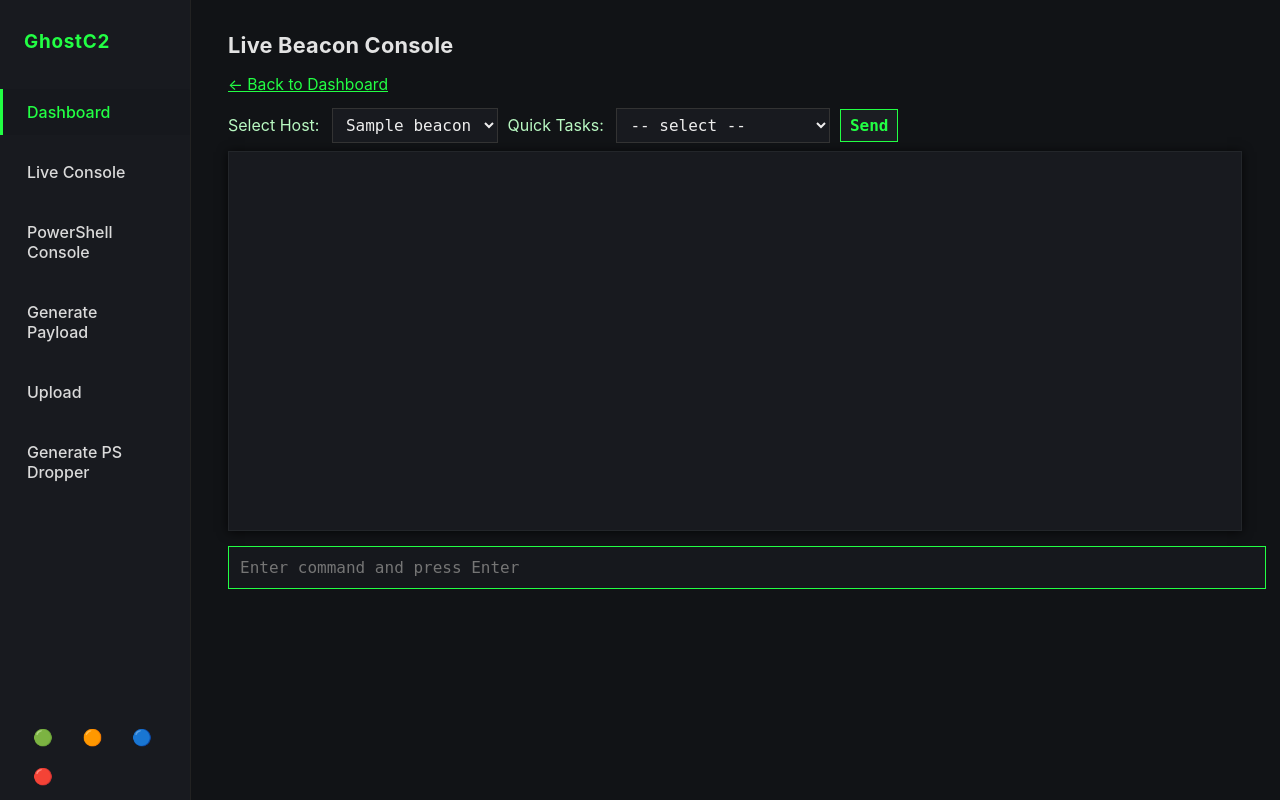
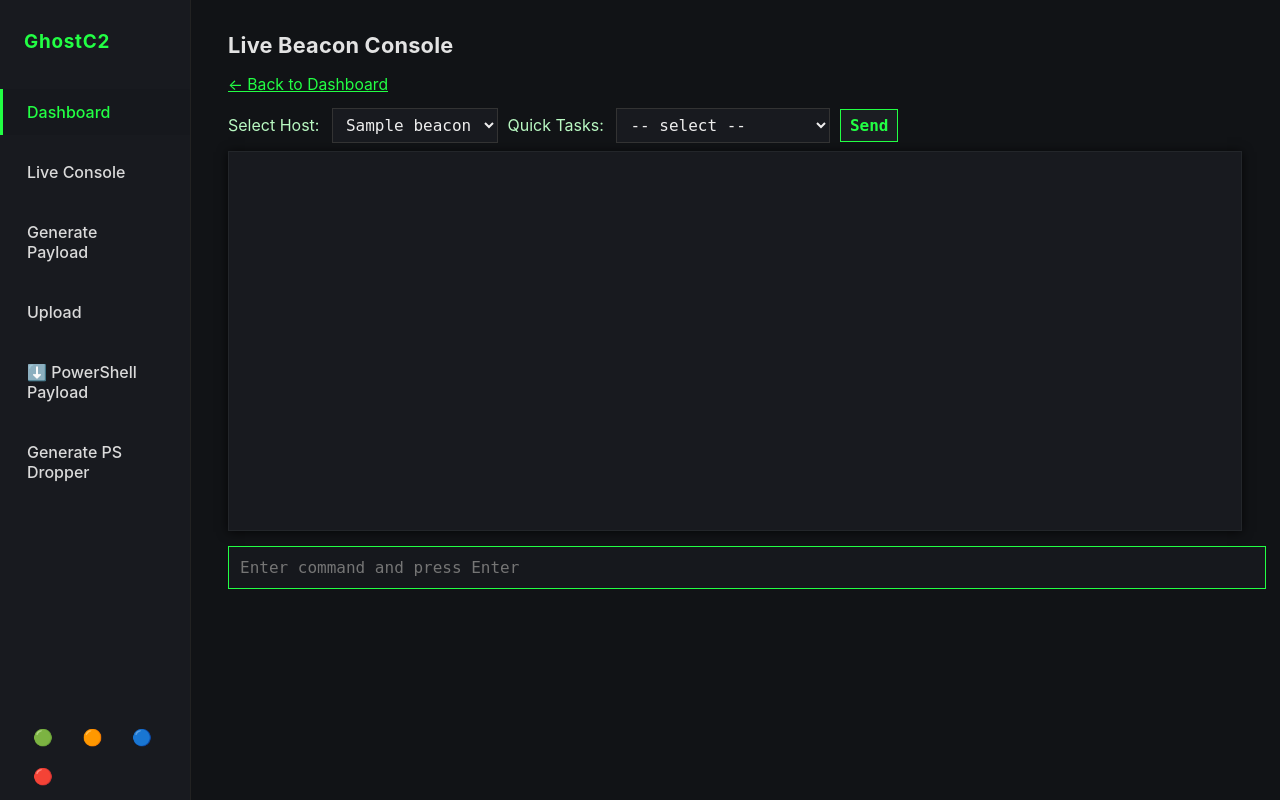
Before and after one commit to wolfwashere/GhostC2, a Flask app: page /console in a window 1280 px wide. Run offline with Flask 3, Linux system fonts and the light colour scheme; a user stored in the database is signed in; tables that the repository leaves empty hold one stand-in row (values such as "Sample post"); some libraries are stand-ins or nearby versions.

Commit message:
Removing ps console page until more testing is complete

```diff
--- a/server/templates/console.html
+++ b/server/templates/console.html
@@ -165,10 +165,10 @@
         <nav>
             <a href="/" class="active">Dashboard</a>
             <a href="/console">Live Console</a>
-            <a href="/console_ps">PowerShell Console</a>
+            <!--<a href="/console_ps">PowerShell Console</a>-->
             <a href="/generate">Generate Payload</a>
             <a href="/upload">Upload</a>
-            <!--<a href="/generate_ps_payload/download" target="_blank">⬇️ PowerShell Payload</a>-->
+            <a href="/generate_ps_payload/download" target="_blank">⬇️ PowerShell Payload</a>
             <a href="/generate_ps">Generate PS Dropper</a>
         </nav>
         <div class="theme-switcher">
--- a/server/templates/dashboard.html
+++ b/server/templates/dashboard.html
@@ -225,10 +225,10 @@
         <nav>
             <a href="/" class="active">Dashboard</a>
             <a href="/console">Live Console</a>
-            <a href="/console_ps">PowerShell Console</a>
+            <!--<a href="/console_ps">PowerShell Console</a>-->
             <a href="/generate">Generate Payload</a>
             <a href="/upload">Upload</a>
-            <!--<a href="/generate_ps_payload/download" target="_blank">⬇️ PowerShell Payload</a>-->
+            <a href="/generate_ps_payload/download" target="_blank">⬇️ PowerShell Payload</a>
             <a href="/generate_ps">Generate PS Dropper</a>
 
         </nav>
--- a/server/templates/generate.html
+++ b/server/templates/generate.html
@@ -165,10 +165,10 @@
     <nav>
             <a href="/" class="active">Dashboard</a>
             <a href="/console">Live Console</a>
-            <a href="/console_ps">PowerShell Console</a>
+            <!--<a href="/console_ps">PowerShell Console</a>-->
             <a href="/generate">Generate Payload</a>
             <a href="/upload">Upload</a>
-            <!--<a href="/generate_ps_payload/download" target="_blank">⬇️ PowerShell Payload</a>-->
+            <a href="/generate_ps_payload/download" target="_blank">⬇️ PowerShell Payload</a>
             <a href="/generate_ps">Generate PS Dropper</a>
     </nav>
     <div class="theme-switcher">
--- a/server/templates/generate_ps.html
+++ b/server/templates/generate_ps.html
@@ -40,10 +40,10 @@
         <nav>
             <a href="/" class="active">Dashboard</a>
             <a href="/console">Live Console</a>
-            <a href="/console_ps">PowerShell Console</a>
+            <!--<a href="/console_ps">PowerShell Console</a>-->
             <a href="/generate">Generate Payload</a>
             <a href="/upload">Upload</a>
-            <!--<a href="/generate_ps_payload/download" target="_blank">⬇️ PowerShell Payload</a>-->
+            <a href="/generate_ps_payload/download" target="_blank">⬇️ PowerShell Payload</a>
             <a href="/generate_ps">Generate PS Dropper</a>
         </nav>
         <div class="theme-switcher">
--- a/server/templates/upload.html
+++ b/server/templates/upload.html
@@ -176,11 +176,11 @@
     <div class="logo">GhostC2</div>
     <nav>
             <a href="/" class="active">Dashboard</a>
-            <a href="/console">Live Console</a>
+            <!--<a href="/console_ps">PowerShell Console</a>-->
             <a href="/console_ps">PowerShell Console</a>
             <a href="/generate">Generate Payload</a>
             <a href="/upload">Upload</a>
-            <!--<a href="/generate_ps_payload/download" target="_blank">⬇️ PowerShell Payload</a>-->
+            <a href="/generate_ps_payload/download" target="_blank">⬇️ PowerShell Payload</a>
             <a href="/generate_ps">Generate PS Dropper</a>
     </nav>
     <div class="theme-switcher">
```
